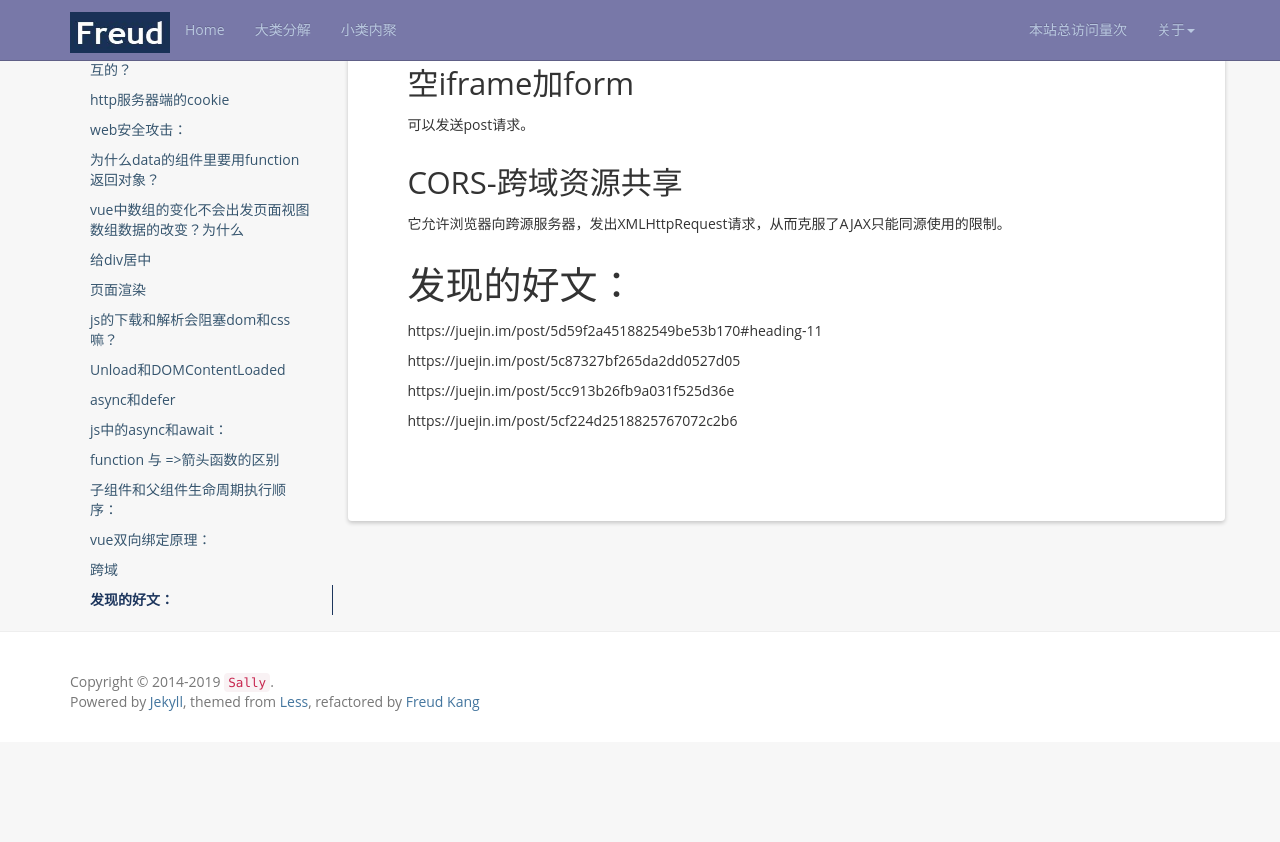
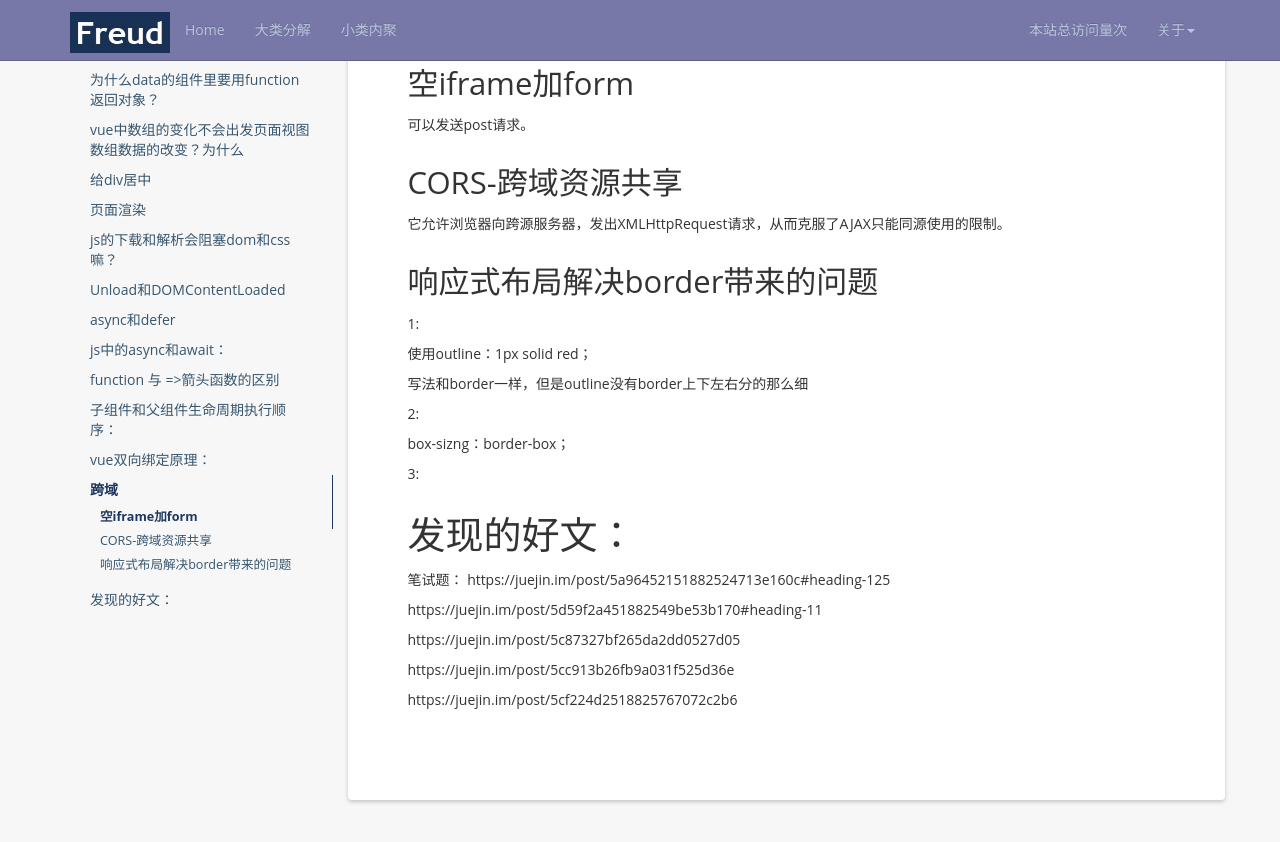
Before and after one commit to Sallyfafafa/Sallyfafafa.github.io, a Jekyll site: the page built from _posts/2019-07-23-css面试相关问题.md, in a window 1280 px wide and 900 px high, scrolled down 7841 px. Shown: the top 842 px of the window. Built offline with Jekyll 4.4.1, drawn with Linux system fonts in a browser that asks for light colours; nearby versions of some CDN libraries; a script that is not in the unit is left out; comment, search, counter and statistics services are not loaded; before the commit the page ends 8583 px from its top, so only the background shows below that; some of the changed text lies outside the part shown.

Commit message:
啊啊啊

```diff
--- a/_posts/2019-07-23-css面试相关问题.md
+++ b/_posts/2019-07-23-css面试相关问题.md
@@ -420,8 +420,25 @@ CORS-跨域资源共享
 
 它允许浏览器向跨源服务器，发出XMLHttpRequest请求，从而克服了AJAX只能同源使用的限制。
 
+响应式布局解决border带来的问题
+---------
+1:
+
+使用outline：1px solid red；
+
+写法和border一样，但是outline没有border上下左右分的那么细
+
+2:
+
+box-sizng：border-box；
+
+3:
+
+
 发现的好文：
 ===========
+笔试题：
+https://juejin.im/post/5a96452151882524713e160c#heading-125
 
 https://juejin.im/post/5d59f2a451882549be53b170#heading-11
 
```
Also changed, not shown: other parts of _posts/2019-07-23-css面试相关问题.md (+1 -1 lines).
